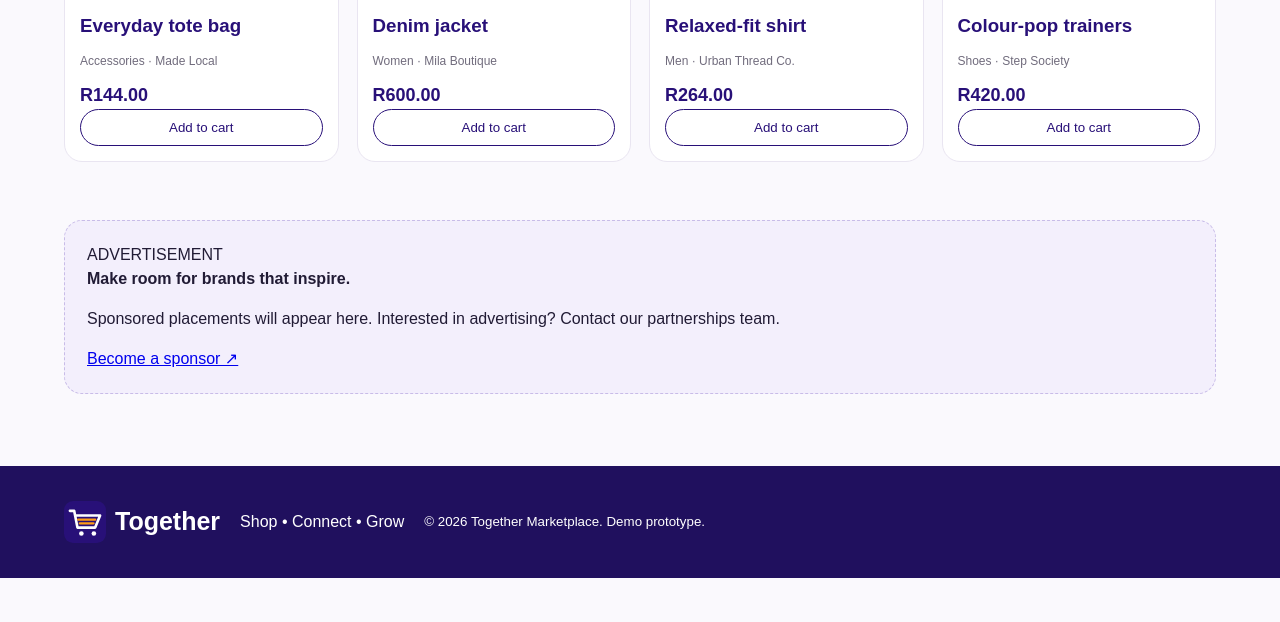
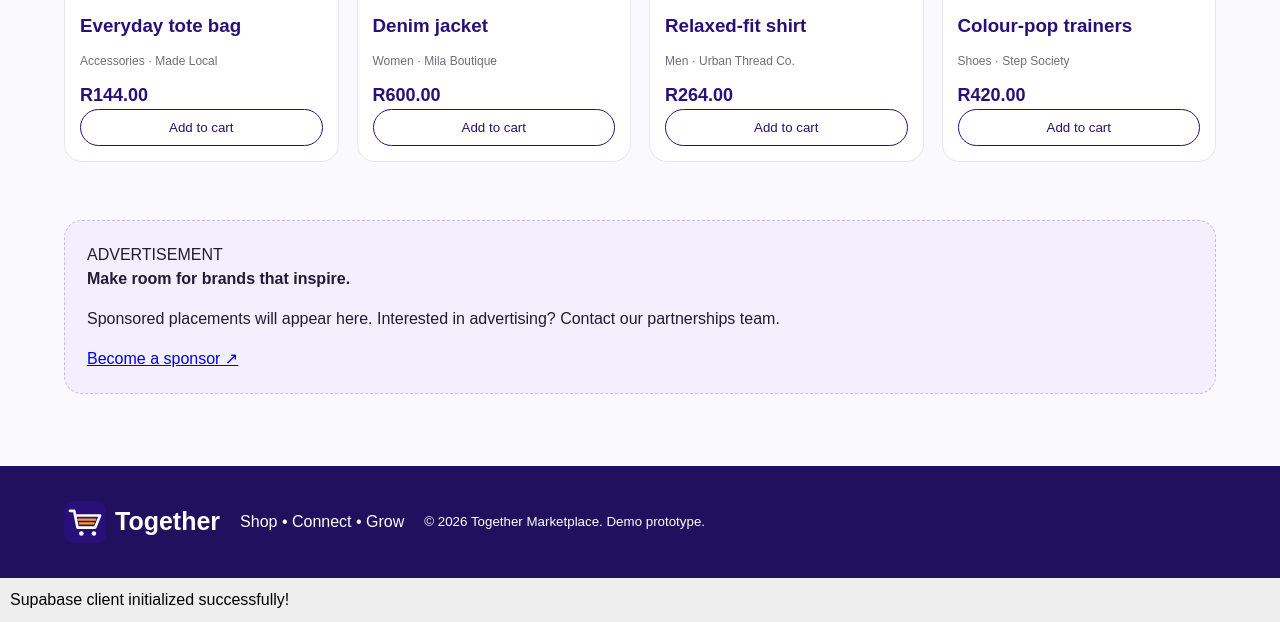
Before and after one commit to khotsomurphy/TOGETHER-FASHION-MARKETPLACE, a plain HTML site: page index.html in a window 1280 px wide. Shown: the part 1787-2409 px from the top of the page. Before the commit the page ends 2365 px from the top, so only its background shows below. Drawn offline with nearby package versions, Linux system fonts and the light colour scheme.

Commit message:
Update index.html
Signed-off-by: khotsomurphy <khotsomurphy@gmail.com>

```diff
--- a/index.html
+++ b/index.html
@@ -113,5 +113,20 @@
 <script src="https://cdn.jsdelivr.net/npm/@supabase/supabase-js@2"></script>
 <script src="supabase-config.js"></script>
 <script src="app.js"></script>
+<div id="supabase-test" style="padding:10px;background:#eee;color:#000;">
+  Checking Supabase connection...
+</div>
+
+<script>
+window.addEventListener("load", function () {
+  const test = document.getElementById("supabase-test");
+
+  if (window.togetherSupabase) {
+    test.textContent = "Supabase client initialized successfully!";
+  } else {
+    test.textContent = "Supabase connection not initialized.";
+  }
+});
+</script>
 </body>
   </html>
```
